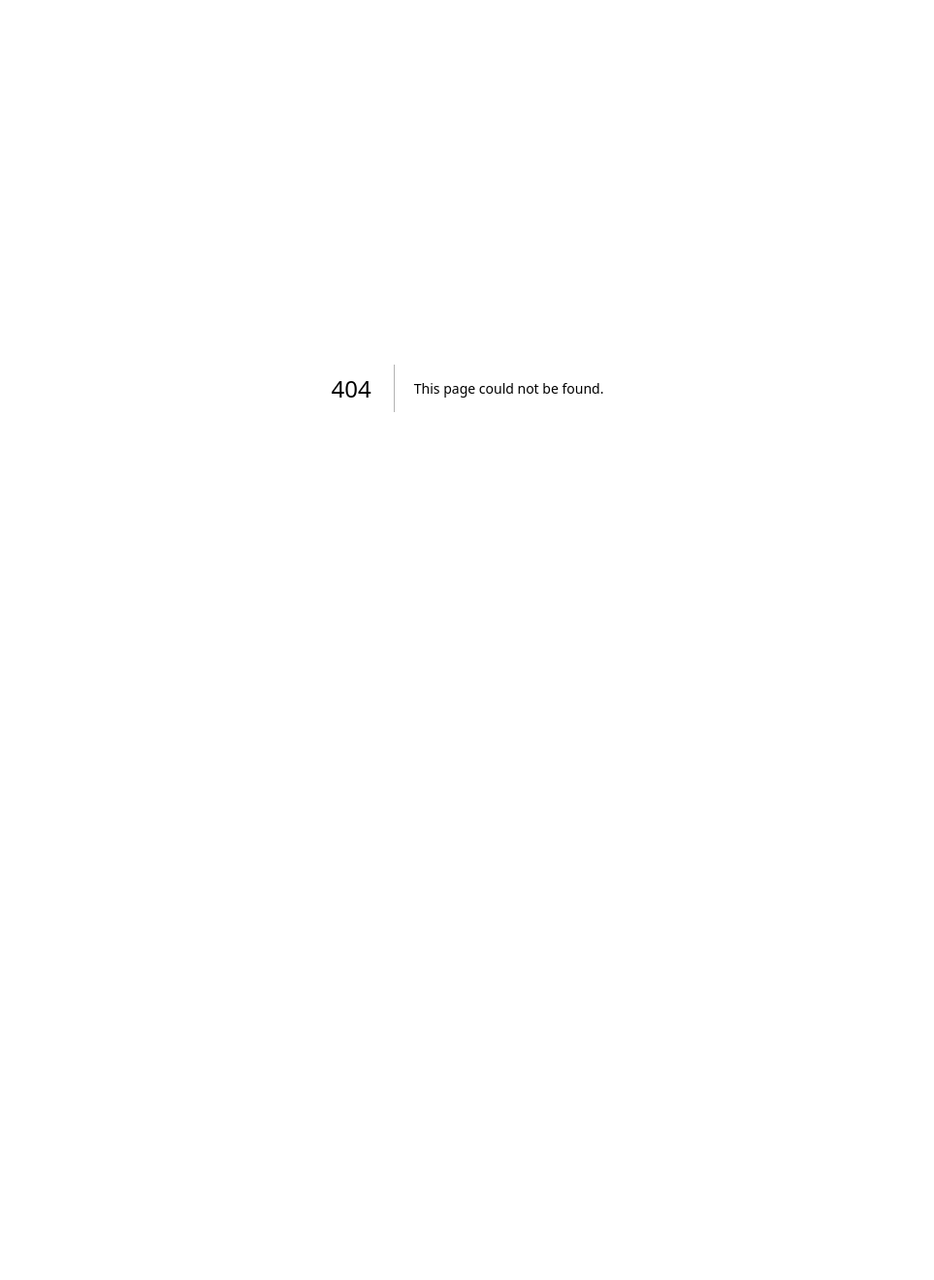
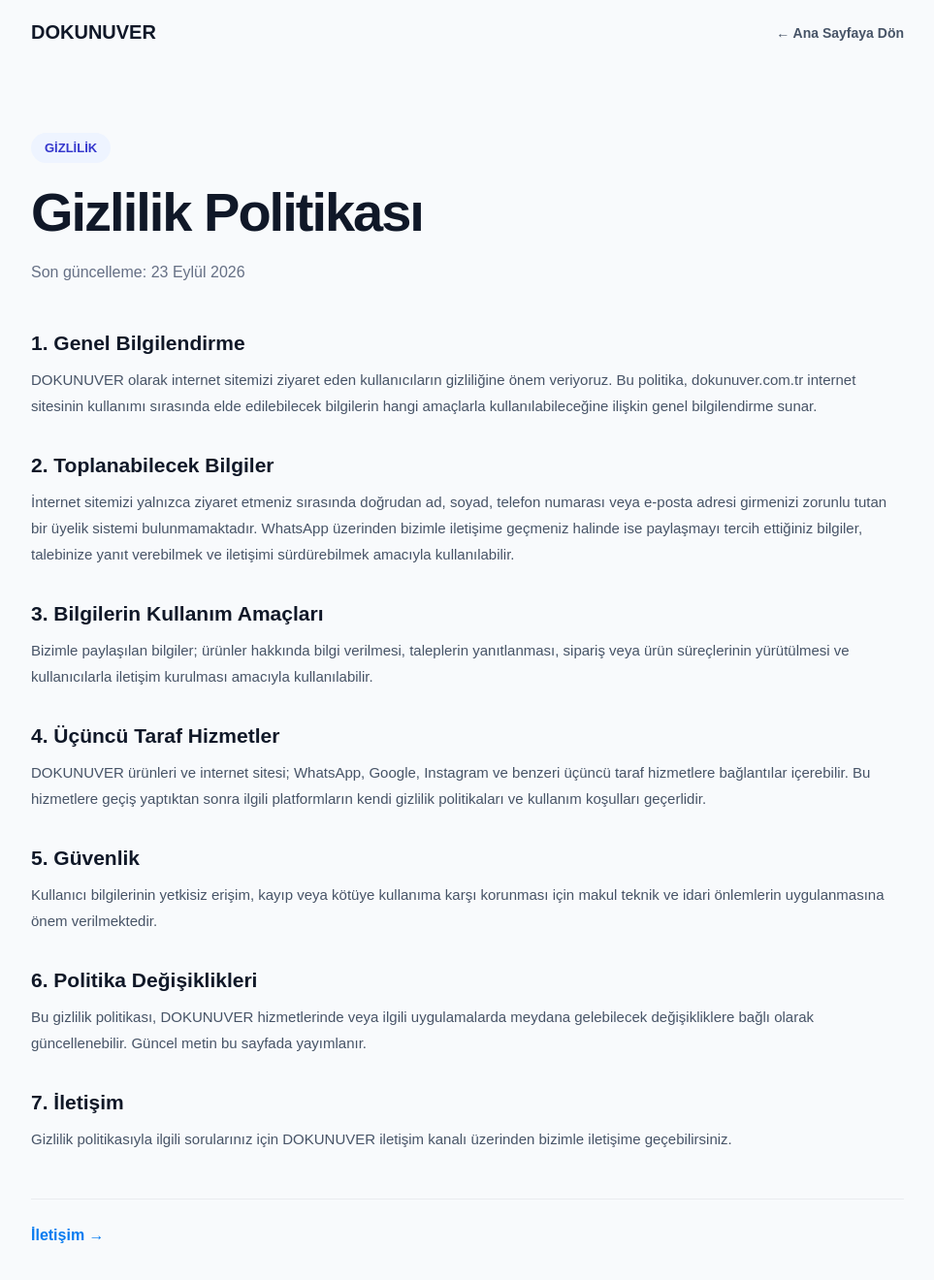
Before and after one commit to temurtasyucel-ops/dokunuver-Web, a Next.js app: page /gizlilik in a window 1280 px wide. Before the commit this address had no page. Shown: the top 1320 px of the page at 97% size, without its empty margins (158-1121 px from the left). Before the commit the page ends 800 px from the top, so only its background shows below. Built offline with nearby package versions, Linux system fonts and the light colour scheme.

Commit message:
Add privacy policy page

```diff
--- /dev/null
+++ b/app/gizlilik/page.js
@@ -0,0 +1,194 @@
+export const metadata = {
+  title: "Gizlilik Politikası",
+  description:
+    "DOKUNUVER internet sitesi gizlilik politikası ve kişisel verilerin kullanımına ilişkin bilgiler.",
+};
+
+export default function GizlilikPage() {
+  return (
+    <main
+      style={{
+        minHeight: "100vh",
+        background: "#f8fafc",
+        fontFamily: "Arial, sans-serif",
+        color: "#101828",
+      }}
+    >
+      <header
+        style={{
+          maxWidth: "900px",
+          margin: "0 auto",
+          padding: "22px 24px",
+          display: "flex",
+          alignItems: "center",
+          justifyContent: "space-between",
+          gap: "20px",
+        }}
+      >
+        <a
+          href="/"
+          style={{
+            color: "#101828",
+            textDecoration: "none",
+            fontSize: "20px",
+            fontWeight: "800",
+          }}
+        >
+          DOKUNUVER
+        </a>
+
+        <a
+          href="/"
+          style={{
+            color: "#475467",
+            textDecoration: "none",
+            fontSize: "14px",
+            fontWeight: "600",
+          }}
+        >
+          ← Ana Sayfaya Dön
+        </a>
+      </header>
+
+      <section
+        style={{
+          maxWidth: "900px",
+          margin: "0 auto",
+          padding: "70px 24px 120px",
+        }}
+      >
+        <div
+          style={{
+            display: "inline-block",
+            background: "#eef4ff",
+            color: "#3538cd",
+            padding: "8px 14px",
+            borderRadius: "999px",
+            fontSize: "13px",
+            fontWeight: "700",
+            marginBottom: "22px",
+          }}
+        >
+          GİZLİLİK
+        </div>
+
+        <h1
+          style={{
+            margin: "0 0 18px",
+            fontSize: "clamp(36px, 6vw, 56px)",
+            lineHeight: "1.05",
+            letterSpacing: "-2px",
+          }}
+        >
+          Gizlilik Politikası
+        </h1>
+
+        <p
+          style={{
+            margin: "0 0 48px",
+            color: "#667085",
+            fontSize: "16px",
+            lineHeight: "1.7",
+          }}
+        >
+          Son güncelleme: 23 Eylül 2026
+        </p>
+
+        <ContentSection title="1. Genel Bilgilendirme">
+          DOKUNUVER olarak internet sitemizi ziyaret eden kullanıcıların
+          gizliliğine önem veriyoruz. Bu politika, dokunuver.com.tr internet
+          sitesinin kullanımı sırasında elde edilebilecek bilgilerin hangi
+          amaçlarla kullanılabileceğine ilişkin genel bilgilendirme sunar.
+        </ContentSection>
+
+        <ContentSection title="2. Toplanabilecek Bilgiler">
+          İnternet sitemizi yalnızca ziyaret etmeniz sırasında doğrudan ad,
+          soyad, telefon numarası veya e-posta adresi girmenizi zorunlu tutan
+          bir üyelik sistemi bulunmamaktadır. WhatsApp üzerinden bizimle
+          iletişime geçmeniz halinde ise paylaşmayı tercih ettiğiniz bilgiler,
+          talebinize yanıt verebilmek ve iletişimi sürdürebilmek amacıyla
+          kullanılabilir.
+        </ContentSection>
+
+        <ContentSection title="3. Bilgilerin Kullanım Amaçları">
+          Bizimle paylaşılan bilgiler; ürünler hakkında bilgi verilmesi,
+          taleplerin yanıtlanması, sipariş veya ürün süreçlerinin yürütülmesi
+          ve kullanıcılarla iletişim kurulması amacıyla kullanılabilir.
+        </ContentSection>
+
+        <ContentSection title="4. Üçüncü Taraf Hizmetler">
+          DOKUNUVER ürünleri ve internet sitesi; WhatsApp, Google, Instagram
+          ve benzeri üçüncü taraf hizmetlere bağlantılar içerebilir. Bu
+          hizmetlere geçiş yaptıktan sonra ilgili platformların kendi
+          gizlilik politikaları ve kullanım koşulları geçerlidir.
+        </ContentSection>
+
+        <ContentSection title="5. Güvenlik">
+          Kullanıcı bilgilerinin yetkisiz erişim, kayıp veya kötüye kullanıma
+          karşı korunması için makul teknik ve idari önlemlerin uygulanmasına
+          önem verilmektedir.
+        </ContentSection>
+
+        <ContentSection title="6. Politika Değişiklikleri">
+          Bu gizlilik politikası, DOKUNUVER hizmetlerinde veya ilgili
+          uygulamalarda meydana gelebilecek değişikliklere bağlı olarak
+          güncellenebilir. Güncel metin bu sayfada yayımlanır.
+        </ContentSection>
+
+        <ContentSection title="7. İletişim">
+          Gizlilik politikasıyla ilgili sorularınız için DOKUNUVER iletişim
+          kanalı üzerinden bizimle iletişime geçebilirsiniz.
+        </ContentSection>
+
+        <div
+          style={{
+            marginTop: "48px",
+            paddingTop: "28px",
+            borderTop: "1px solid #eaecf0",
+          }}
+        >
+          <a
+            href="/iletisim"
+            style={{
+              color: "#087cf0",
+              fontWeight: "700",
+              textDecoration: "none",
+            }}
+          >
+            İletişim →
+          </a>
+        </div>
+      </section>
+    </main>
+  );
+}
+
+function ContentSection({ title, children }) {
+  return (
+    <section
+      style={{
+        marginBottom: "36px",
+      }}
+    >
+      <h2
+        style={{
+          margin: "0 0 12px",
+          fontSize: "21px",
+        }}
+      >
+        {title}
+      </h2>
+
+      <p
+        style={{
+          margin: 0,
+          color: "#475467",
+          fontSize: "15px",
+          lineHeight: "1.8",
+        }}
+      >
+        {children}
+      </p>
+    </section>
+  );
+}
```
